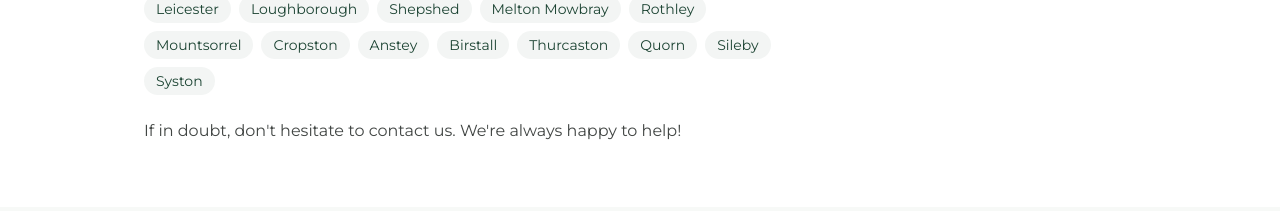
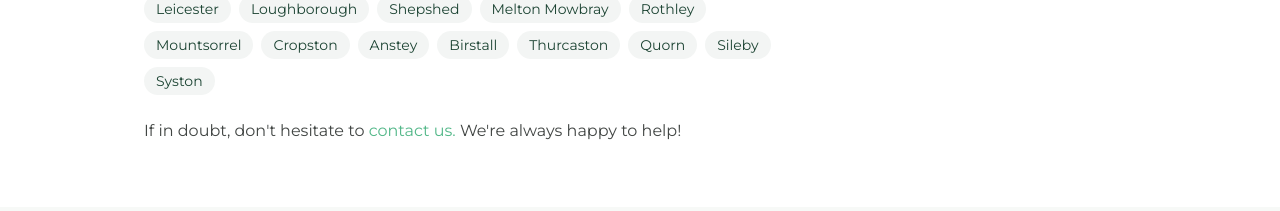
Before and after one commit to jamieramsell/fs-grounds-gardens, a Next.js app: page / in a window 1280 px wide. Shown: the part 2200-2411 px from the top of the page. Built offline with nearby package versions, Linux system fonts and the light colour scheme.

Commit message:
feat: change colour of hyperlink in service areas section

```diff
--- a/components/ServiceAreas.tsx
+++ b/components/ServiceAreas.tsx
@@ -23,7 +23,7 @@ export default function ServiceAreas() {
         </ul>
         <p className="text-ink/80">
           If in doubt, don&apos;t hesitate to{" "}
-          <a href="#contact" className="hover:underline">
+          <a href="#contact" className="text-brand-accent hover:underline">
             contact us.
           </a>{" "}
           We&apos;re always happy to help!
```
